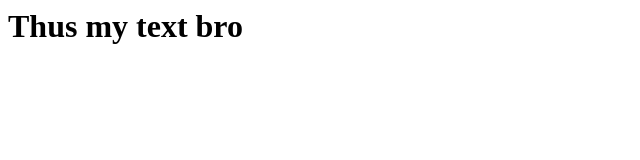
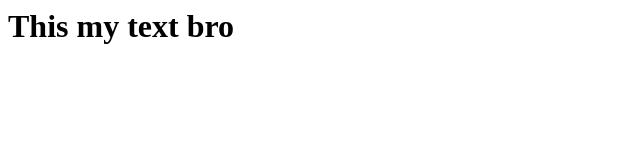
Before and after one commit to WVCS/website-Brycecar, a plain HTML site: page index.html in a window 1280 px wide. Shown: the whole page, without its empty margins (0-640 px from the left). Drawn offline with Linux system fonts and the light colour scheme.

Commit message:
Update index.html

```diff
--- a/index.html
+++ b/index.html
@@ -1,6 +1,6 @@
 <html>
 
-  <h1> Thus my text bro </h1>
+  <h1> This my text bro </h1>
 
 
 
```
